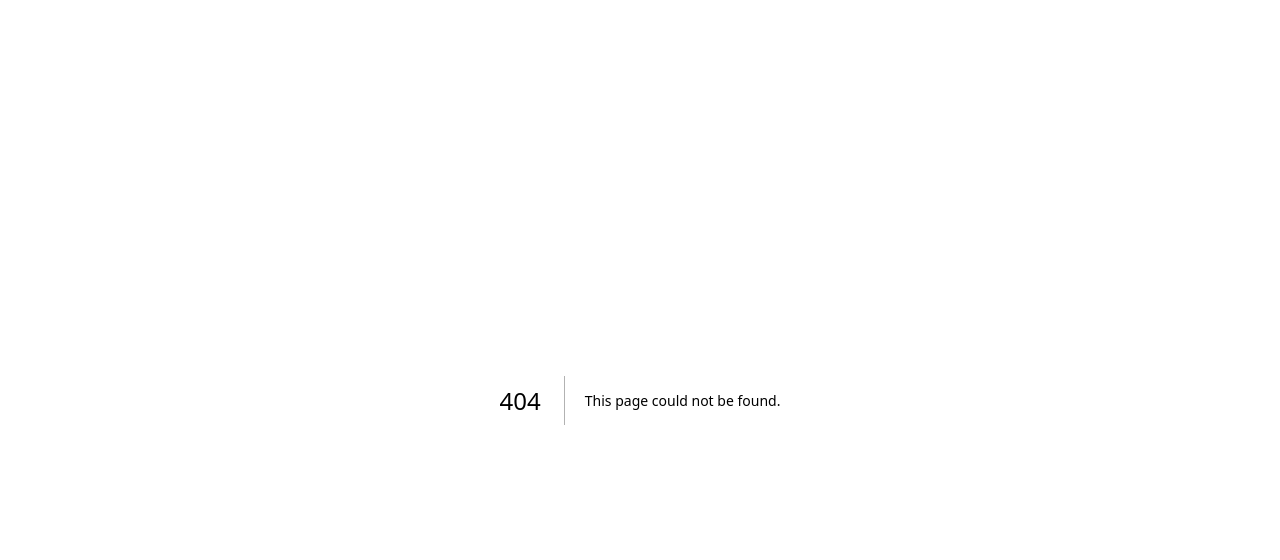
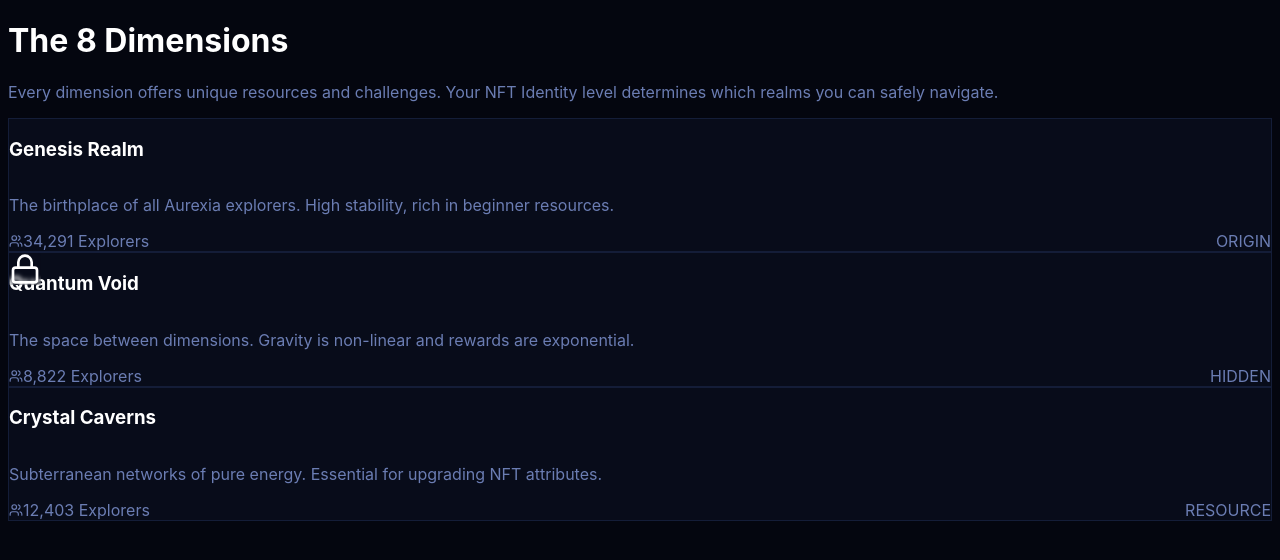
Before and after one commit to redbox-xk/Aurexia-Quantum, a Next.js app: page /universe in a window 1280 px wide. Before the commit this address had no page. Shown: the top 560 px of the page. Built offline with nearby package versions, Linux system fonts and the light colour scheme.

Commit message:
Create page.tsx

```diff
--- /dev/null
+++ b/app/(universe)/universe/page.tsx
@@ -0,0 +1,29 @@
+import { DIMENSIONS } from "@/lib/constants/dimensions";
+import { DimensionCard } from "@/components/universe/DimensionCard";
+import { ParticleField } from "@/components/quantum/ParticleField";
+
+export default function UniversePage() {
+  return (
+    <main className="min-h-screen pt-24 pb-12 px-6">
+      <ParticleField />
+
+      <div className="max-w-7xl mx-auto">
+        <header className="mb-12">
+          <h1 className="text-4xl md:text-6xl font-bold text-white mb-4">
+            The 8 Dimensions
+          </h1>
+          <p className="text-[#6b7db3] max-w-2xl text-lg">
+            Every dimension offers unique resources and challenges. Your NFT Identity
+            level determines which realms you can safely navigate.
+          </p>
+        </header>
+
+        <div className="grid grid-cols-1 md:grid-cols-2 lg:grid-cols-3 gap-6">
+          {DIMENSIONS.map((dim) => (
+            <DimensionCard key={dim.id} dimension={dim} />
+          ))}
+        </div>
+      </div>
+    </main>
+  );
+}
```
